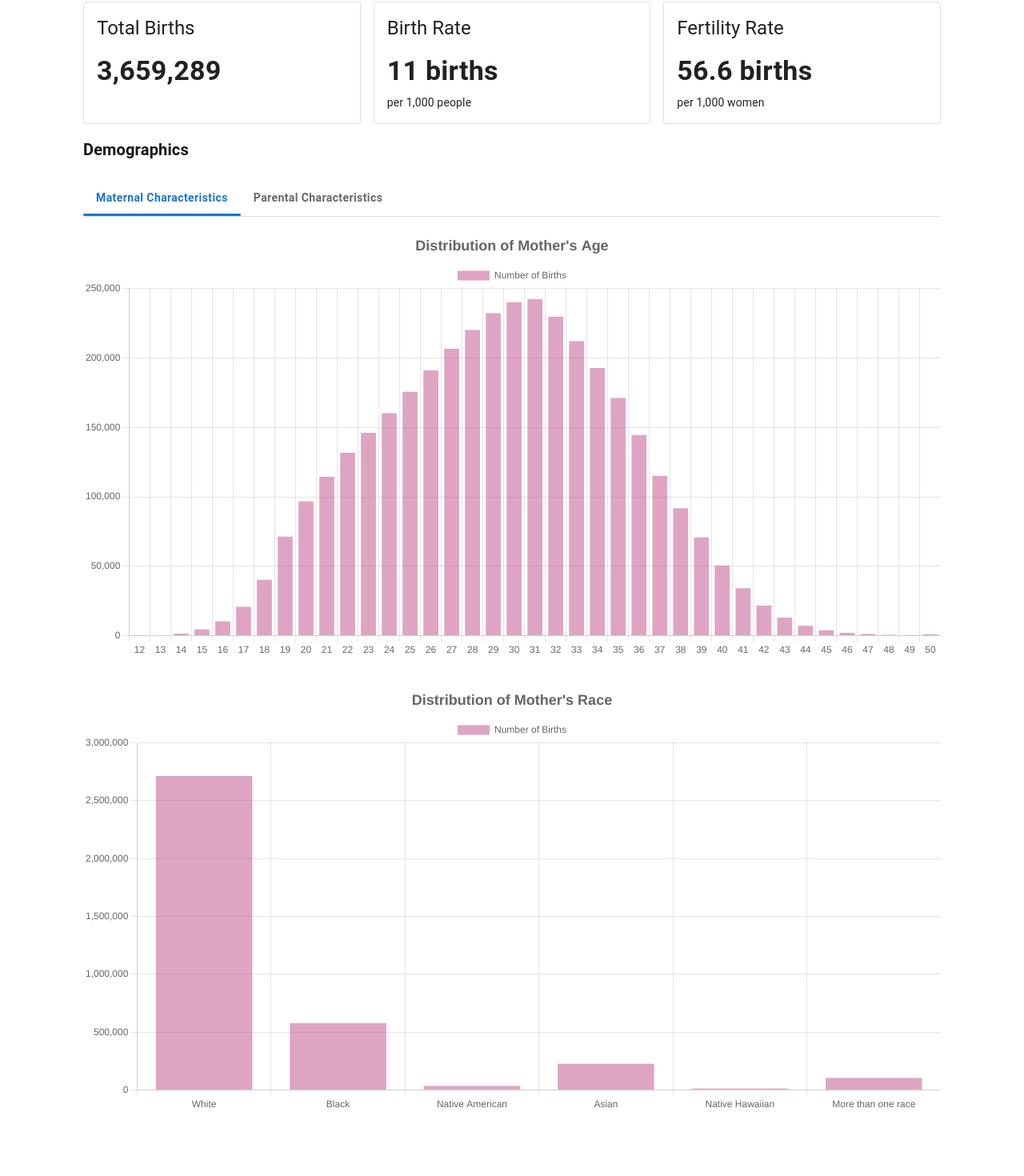
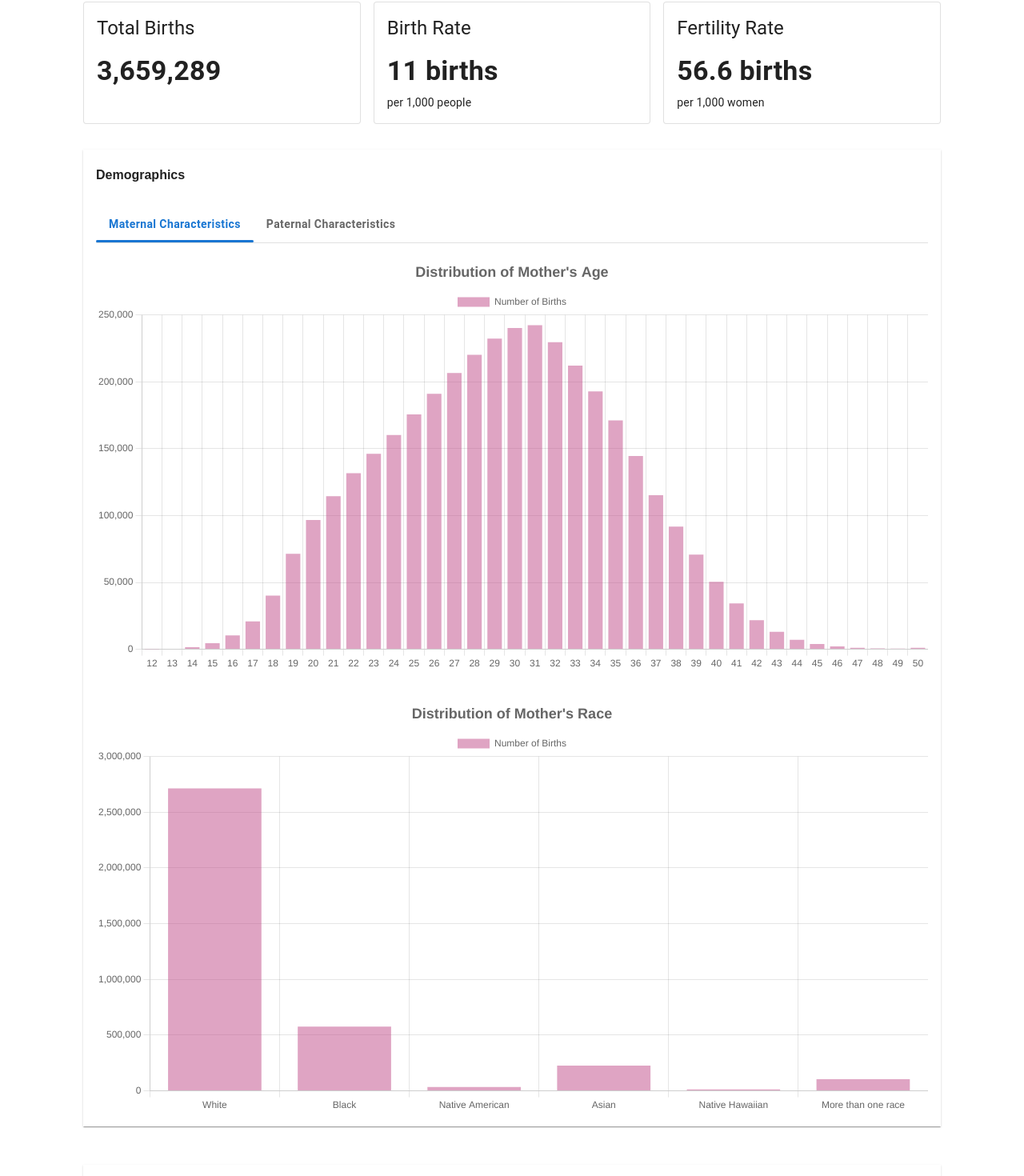
Before and after one commit to shroommu/natality-stats, a Next.js app in the folder frontend/: page / in a window 1280 px wide. Shown: the part 296-1766 px from the top of the page at 80% size. Before the commit the page ends 1727 px from the top, so only its background shows below. Built offline with nearby package versions, Linux system fonts and the light colour scheme.

Commit message:
add charts, update to new tab system

```diff
--- a/frontend/app/page.tsx
+++ b/frontend/app/page.tsx
@@ -1,9 +1,13 @@
 "use client";
 
-import { useState } from "react";
 import { Suspense } from "react";
 
-import { Card } from "@mui/material";
+import {
+  Accordion,
+  AccordionDetails,
+  AccordionSummary,
+  Card,
+} from "@mui/material";
 import Box from "@mui/material/Box";
 import Typography from "@mui/material/Typography";
 
@@ -13,9 +17,11 @@ import MothersRace from "@/charts/MothersRace";
 import MothersAge from "@/charts/MothersAge";
 import FathersRace from "@/charts/FathersRace";
 import FathersAge from "@/charts/FathersAge";
+import MonthPrenatalCareStarted from "@/charts/MonthPrenatalCareStarted";
+import NumberOfPrenatalVisits from "@/charts/NumberOfPrenatalVisits";
 
 export default function Home() {
-  const [activeTab, setActiveTab] = useState("maternal-characteristics");
+  const initialDemographicsTab = "maternal-characteristics";
 
   const tabItems: TabsItem[] = [
     {
@@ -35,8 +41,8 @@ export default function Home() {
       ),
     },
     {
-      label: "Parental Characteristics",
-      value: "parental-characteristics",
+      label: "Paternal Characteristics",
+      value: "paternal-characteristics",
       content: (
         <Box
           sx={{
@@ -114,19 +120,33 @@ export default function Home() {
           </Card>
         </Box>
       </Box>
-      <Typography variant="h6" sx={{ fontWeight: 600 }} gutterBottom>
+      <Accordion defaultExpanded>
+        <AccordionSummary sx={{ fontWeight: 600 }}>
           Demographics
-      </Typography>
+        </AccordionSummary>
+        <AccordionDetails>
           <Suspense
-        fallback={<Typography variant="body2">Loading sections...</Typography>}
+            fallback={
+              <Typography variant="body2">Loading sections...</Typography>
+            }
           >
             <Tabs
               tabs={tabItems}
-          value={activeTab}
-          onChange={setActiveTab}
-          ariaLabel="Natality dashboard sections"
+              value={initialDemographicsTab}
+              ariaLabel="Natality demographics dashboard sections"
             />
           </Suspense>
+        </AccordionDetails>
+      </Accordion>
+      <Accordion defaultExpanded>
+        <AccordionSummary sx={{ fontWeight: 600 }}>
+          Prenatal Care Details
+        </AccordionSummary>
+        <AccordionDetails>
+          <MonthPrenatalCareStarted />
+          <NumberOfPrenatalVisits />
+        </AccordionDetails>
+      </Accordion>
     </Box>
   );
 }
```
Also changed, not shown: 1 other file (tests, documents, lock files or other folders). Lines whose indentation alone changed are shown as unchanged.
